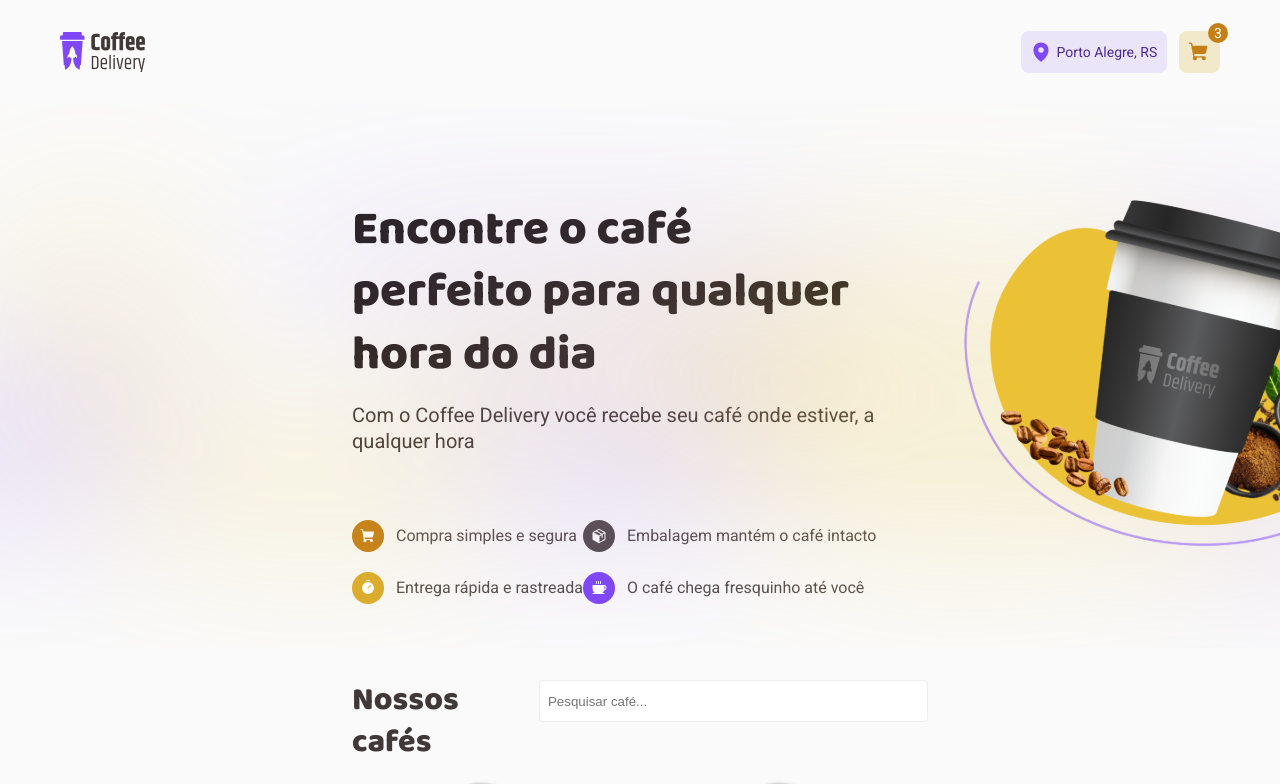
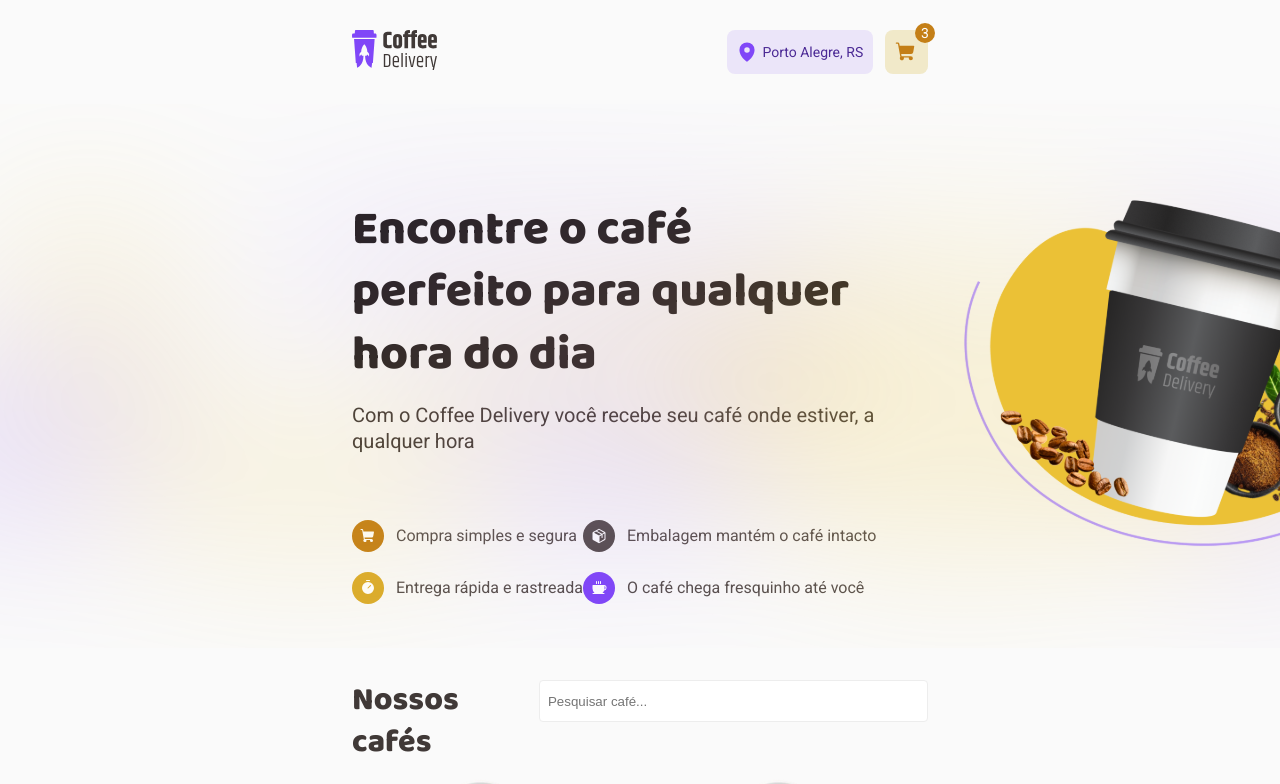
Before and after one commit to WagnerReis/Coffe-Delivery, a React (Vite) app: page / in a window 1280 px wide. Shown: the top 784 px of the page. Built offline with nearby package versions, Linux system fonts and the light colour scheme.

Commit message:
feat(Header): add navigation and improve styling

```diff
--- a/src/components/Header/index.tsx
+++ b/src/components/Header/index.tsx
@@ -2,21 +2,25 @@ import { HeaderContainer, Location, Cart, CartBadge } from "./styles";
 
 import logo from "../../assets/logo.svg";
 import { ShoppingCart, MapPin } from "phosphor-react";
+import { NavLink } from "react-router-dom";
 
 export function Header() {
   return (
     <HeaderContainer>
-      <img src={logo} alt="Coffee Delivery" />
-
+      <NavLink to="/">
+        <img src={logo} alt="Coffee Delivery" />
+      </NavLink>
       <nav>
         <Location>
           <MapPin size={22} weight="fill" />
           Porto Alegre, RS
         </Location>
-        <Cart>
-          <ShoppingCart size={22} weight="fill" />
-          <CartBadge>3</CartBadge>
-        </Cart>
+        <NavLink to="/checkout">
+          <Cart>
+            <ShoppingCart size={22} weight="fill" />
+            <CartBadge>3</CartBadge>
+          </Cart>
+        </NavLink>
       </nav>
     </HeaderContainer>
   );
--- a/src/components/Header/styles.ts
+++ b/src/components/Header/styles.ts
@@ -3,9 +3,10 @@ import styled from "styled-components";
 export const HeaderContainer = styled.header`
   background: ${(props) => props.theme["background"]};
   height: 6.5rem;
-  max-width: 72.5rem;
-  margin: 0 auto;
-  position: relative;
+  padding: 0 22rem;
+
+  width: 100%;
+  max-width: 100%;
 
   display: flex;
   align-items: center;
@@ -14,6 +15,10 @@ export const HeaderContainer = styled.header`
   nav {
     display: flex;
     gap: 0.75rem;
+  }
+
+  img {
+    cursor: pointer;
   }
 `;
 
@@ -38,13 +43,19 @@ export const Cart = styled.div`
   background: ${({ theme }) => theme["yellow-light"]};
   color: ${({ theme }) => theme["yellow-dark"]};
   border-radius: 8px;
+  border: 1px solid transparent;
 
   display: flex;
   align-items: center;
   justify-content: center;
+  cursor: pointer;
 
   padding: 0.6rem;
   position: relative;
+
+  &:hover {
+    border: 1px solid ${({ theme }) => theme["yellow-dark"]};
+  }
 `;
 
 export const CartBadge = styled.div`
```
